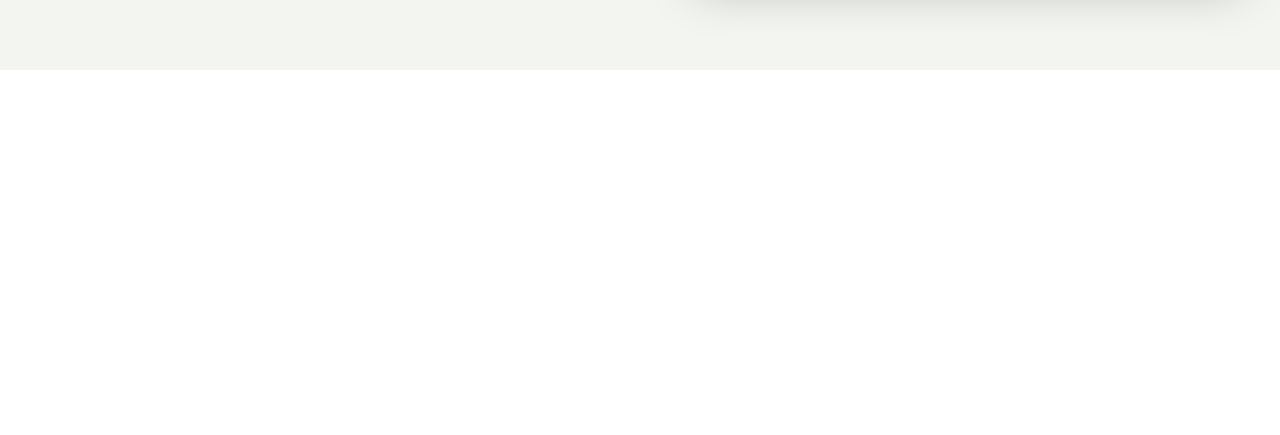
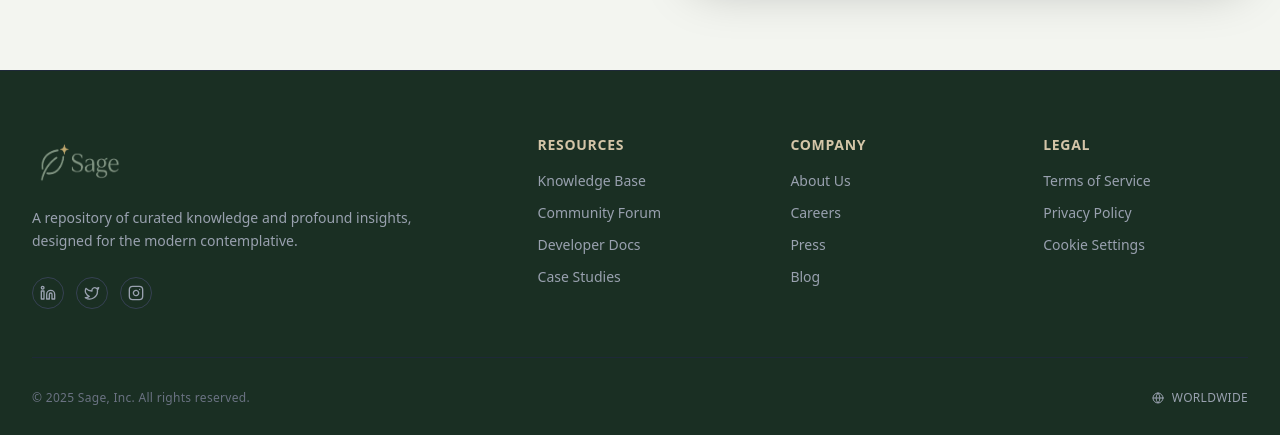
Before and after one commit to nobirhoshensohag/Sage-Client, a React (Vite) app: page / in a window 1280 px wide. Shown: the part 672-1107 px from the top of the page. Before the commit the page ends 800 px from the top, so only its background shows below. Built offline with nearby package versions, Linux system fonts and the light colour scheme; no server answers.

Commit message:
footer added

```diff
--- /dev/null
+++ b/src/components/Shared/Footer.jsx
@@ -0,0 +1,127 @@
+import React from "react";
+import {
+  Feather,
+  Mail,
+  MapPin,
+  Linkedin,
+  Twitter,
+  Instagram,
+  Globe,
+} from "lucide-react";
+import Logo from "./Logo";
+
+const FooterLink = ({ href, children }) => (
+  <a
+    href={href}
+    className="text-gray-400 hover:text-[#D4C5A8] transition-colors text-sm font-light"
+  >
+    {children}
+  </a>
+);
+
+const SocialIcon = ({ Icon, href }) => (
+  <a
+    href={href}
+    target="_blank"
+    rel="noopener noreferrer"
+    className="w-8 h-8 flex items-center justify-center rounded-full text-gray-400 hover:text-white hover:bg-[#4F6F52] transition-all duration-300 border border-gray-700 hover:border-[#4F6F52]"
+  >
+    <Icon size={16} />
+  </a>
+);
+
+const Footer = () => {
+  const COLORS = {
+    darkGreen: "#1A2F23",
+    sage: "#4F6F52",
+    mist: "#F3F5F0",
+    gold: "#D4C5A8",
+  };
+
+  return (
+    <footer
+      className="w-full text-white font-sans pt-16 pb-8 border-t border-gray-800"
+      style={{ backgroundColor: COLORS.darkGreen }}
+    >
+      <div className="max-w-7xl mx-auto px-4 sm:px-6 lg:px-8">
+        {/* --- Main Content Grid --- */}
+        <div className="grid grid-cols-2 md:grid-cols-5 gap-12 border-b border-gray-800 pb-12">
+          {/* 1. Brand Identity */}
+          <div className="col-span-2 md:col-span-2 space-y-4 pr-8">
+            <Logo />
+
+            <p className="text-gray-400 text-sm max-w-sm font-light leading-relaxed">
+              A repository of curated knowledge and profound insights, designed
+              for the modern contemplative.
+            </p>
+            <div className="flex items-center space-x-3 pt-2">
+              <SocialIcon Icon={Linkedin} href="#" />
+              <SocialIcon Icon={Twitter} href="#" />
+              <SocialIcon Icon={Instagram} href="#" />
+            </div>
+          </div>
+
+          {/* 2. Resources */}
+          <div className="space-y-4">
+            <h4
+              className="text-sm font-semibold uppercase tracking-wider"
+              style={{ color: COLORS.gold }}
+            >
+              Resources
+            </h4>
+            <div className="flex flex-col space-y-3">
+              <FooterLink href="#">Knowledge Base</FooterLink>
+              <FooterLink href="#">Community Forum</FooterLink>
+              <FooterLink href="#">Developer Docs</FooterLink>
+              <FooterLink href="#">Case Studies</FooterLink>
+            </div>
+          </div>
+
+          {/* 3. Company */}
+          <div className="space-y-4">
+            <h4
+              className="text-sm font-semibold uppercase tracking-wider"
+              style={{ color: COLORS.gold }}
+            >
+              Company
+            </h4>
+            <div className="flex flex-col space-y-3">
+              <FooterLink href="#">About Us</FooterLink>
+              <FooterLink href="#">Careers</FooterLink>
+              <FooterLink href="#">Press</FooterLink>
+              <FooterLink href="#">Blog</FooterLink>
+            </div>
+          </div>
+
+          {/* 4. Legal */}
+          <div className="space-y-4">
+            <h4
+              className="text-sm font-semibold uppercase tracking-wider"
+              style={{ color: COLORS.gold }}
+            >
+              Legal
+            </h4>
+            <div className="flex flex-col space-y-3">
+              <FooterLink href="#">Terms of Service</FooterLink>
+              <FooterLink href="#">Privacy Policy</FooterLink>
+              <FooterLink href="#">Cookie Settings</FooterLink>
+            </div>
+          </div>
+        </div>
+
+        {/* --- Copyright Bar --- */}
+        <div className="pt-8 flex flex-col md:flex-row justify-between items-center text-gray-500 text-xs tracking-wide">
+          <p className="order-2 md:order-1 mt-4 md:mt-0">
+            &copy; {new Date().getFullYear()} Sage, Inc. All rights reserved.
+          </p>
+          <div className="order-1 md:order-2 flex items-center space-x-2 text-gray-400">
+            <Globe size={12} />
+            <span className="uppercase">Worldwide</span>
+          </div>
+        </div>
+      </div>
+    </footer>
+  );
+};
+
+export default Footer;
--- a/src/layouts/MainLayout.jsx
+++ b/src/layouts/MainLayout.jsx
@@ -1,12 +1,14 @@
 import React from "react";
 import { Outlet } from "react-router";
 import Navbar from "../components/Shared/Navbar";
+import Footer from "../components/Shared/Footer";
 
 const MainLayout = () => {
   return (
     <div className="bg-[#F3F5F0]">
        <Navbar />
       <Outlet />
+       <Footer />
     </div>
   );
 };
--- a/src/pages/Contact.jsx
+++ b/src/pages/Contact.jsx
@@ -85,7 +85,7 @@ const Contact = () => {
                 <p className="text-xs text-[#D4C5A8] uppercase tracking-wider font-medium">
                   Email Us
                 </p>
-                <p className="text-lg">hello@sage.app</p>
+                <p className="text-lg">nobirhoshensohag12@gmail.com</p>
               </div>
             </div>
 
@@ -97,14 +97,14 @@ const Contact = () => {
                 <p className="text-xs text-[#D4C5A8] uppercase tracking-wider font-medium">
                   Visit HQ
                 </p>
-                <p className="text-lg">San Francisco, CA</p>
+                <p className="text-lg">Baganchara, Jashore</p>
               </div>
             </div>
           </div>
 
           <div className="relative z-10 pt-12 flex items-center gap-2 text-white/30 text-sm">
             <Globe className="w-4 h-4" />
-            <span>sage.app &copy; 2024</span>
+             <span>sage.app &copy; {new Date().getFullYear()}</span>
           </div>
         </div>
 
```
